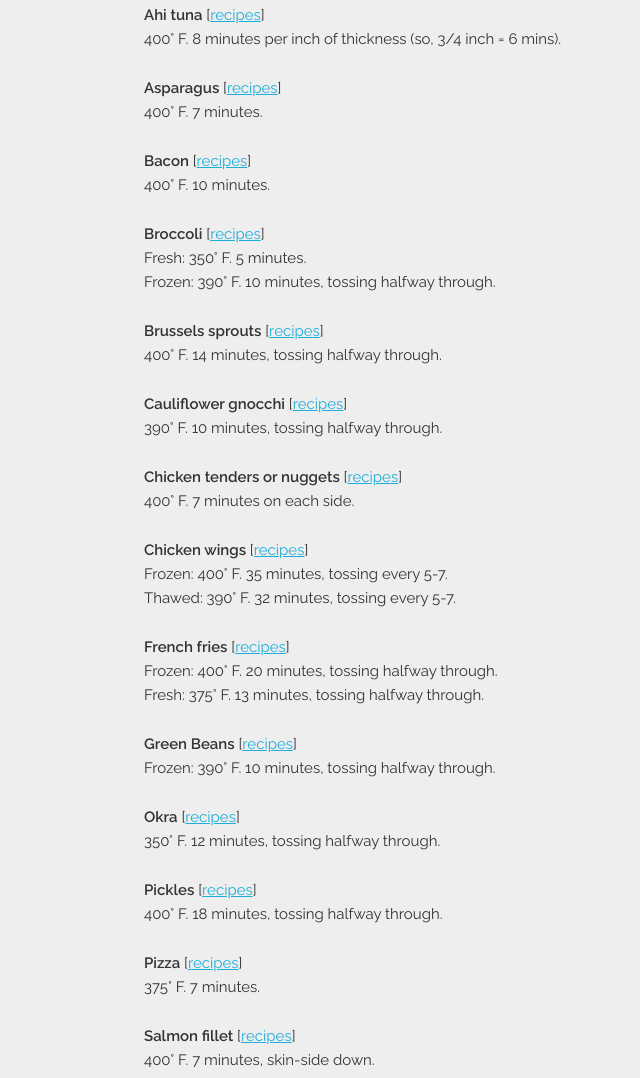
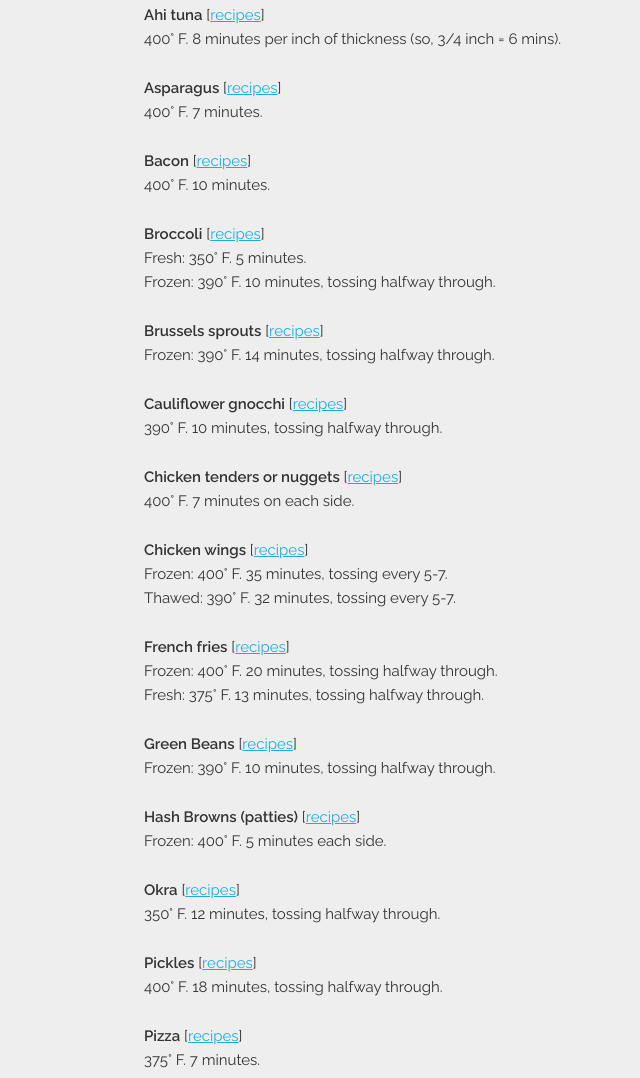
Before and after one commit to AirFryMe/airfryme.github.io, a plain HTML site: page index.html in a window 1280 px wide. Shown: the part 123-1201 px from the top of the page, without its empty margins (16-656 px from the left). Drawn offline with Linux system fonts and the light colour scheme.

Commit message:
Broccoli, brussels sprouts, hash browns.

```diff
--- a/index.html
+++ b/index.html
@@ -102,7 +102,7 @@
           name="brussels-sprouts"
           href="https://www.google.com/search?q=air+fryer+recipes+brussels+sprouts">recipes</a>]
           <br/>
-          400&deg; F. 14 minutes, tossing halfway through.
+          Frozen: 390&deg; F. 14 minutes, tossing halfway through.
         </p>
       </div>
 
@@ -157,6 +157,17 @@
           href="https://www.google.com/search?q=air+fryer+recipes+green+beans">recipes</a>]
           <br/>
           Frozen: 390&deg; F. 10 minutes, tossing halfway through.
+        </p>
+      </div>
+
+      <div class="row">
+        <p>
+          <b>Hash Browns (patties)</b>
+          [<a
+          name="hash-browns"
+          href="https://www.google.com/search?q=air+fryer+recipes+hash+browns">recipes</a>]
+          <br/>
+          Frozen: 400&deg; F. 5 minutes each side.
         </p>
       </div>
 
```
